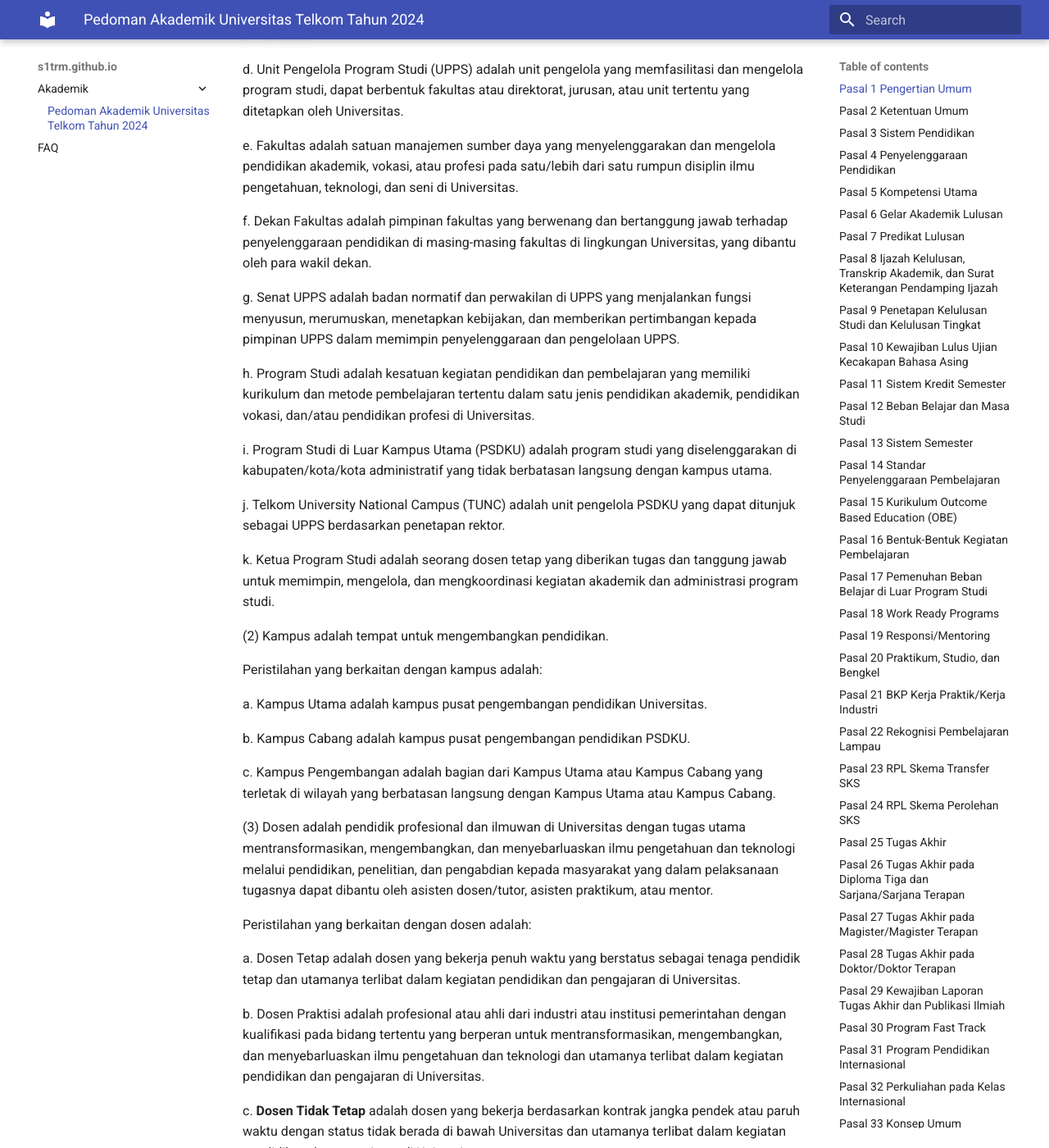
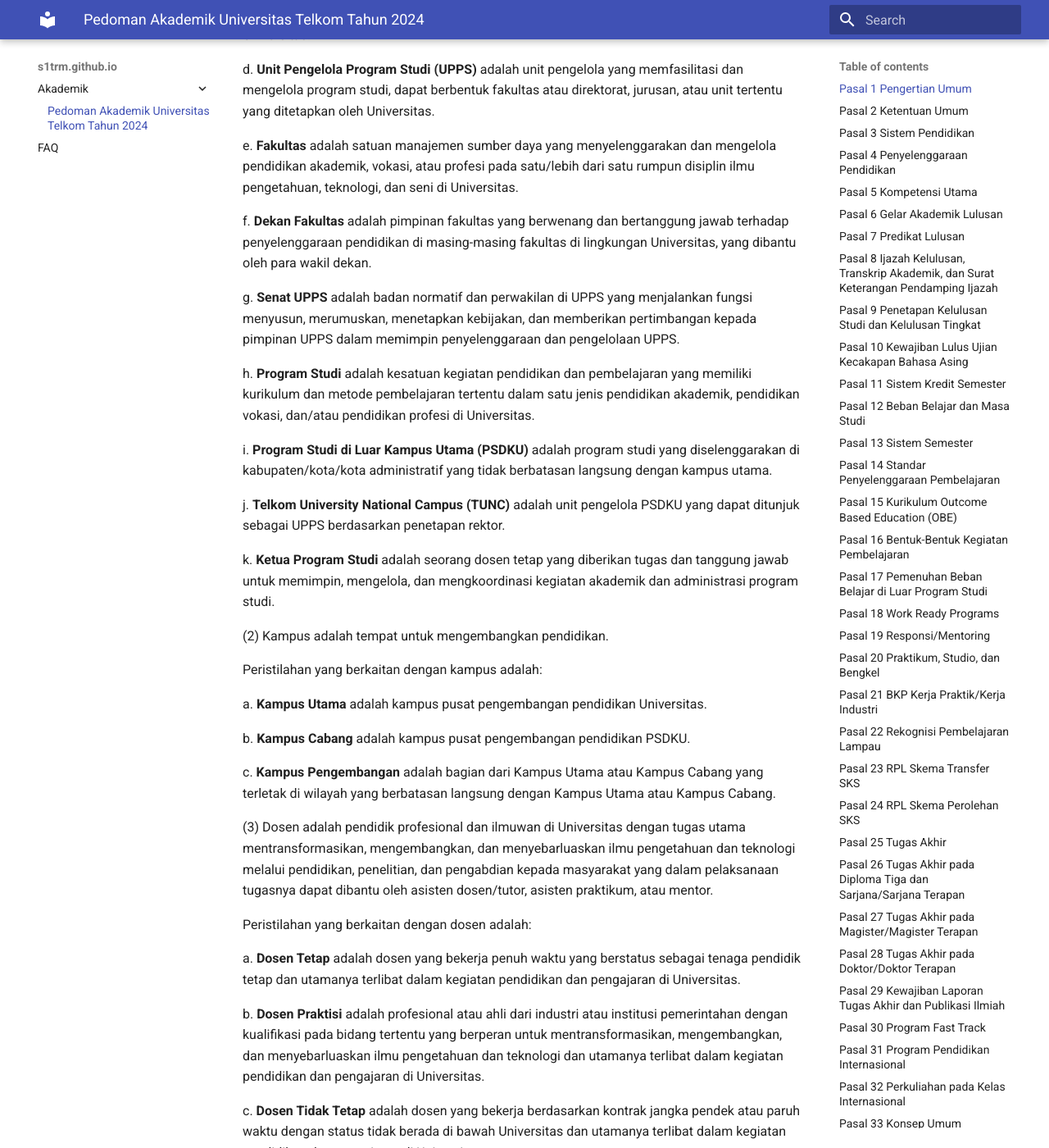
Before and after one commit to s1trm/knowledge, an MkDocs documentation site: the page built from docs/pedak_2024.md, in a window 1280 px wide and 1400 px high, scrolled down 602 px. Shown: the whole window at 82% size. Built offline with MkDocs 1.6.1 and Material for MkDocs 9.7.7, drawn with Linux system fonts in a browser that asks for light colours.

Commit message:
perbaikan bold di pasal 1

```diff
--- a/docs/pedak_2024.md
+++ b/docs/pedak_2024.md
@@ -13,39 +13,39 @@
 
   c. **Senat Universitas** yang selanjutnya disingkat Senat adalah badan normatif dan perwakilan di Universitas yang menjalankan fungsi menyusun, merumuskan, menetapkan kebijakan, dan memberikan pertimbangan kepada rektor dalam memimpin penyelenggaraan dan pengelolaan Universitas.
 
-  d. Unit Pengelola Program Studi (UPPS) adalah unit pengelola yang memfasilitasi dan mengelola program studi, dapat berbentuk fakultas atau direktorat, jurusan, atau unit tertentu yang ditetapkan oleh Universitas.
-
-  e. Fakultas adalah satuan manajemen sumber daya yang menyelenggarakan dan mengelola pendidikan akademik, vokasi, atau profesi pada satu/lebih dari satu rumpun disiplin ilmu pengetahuan, teknologi, dan seni di Universitas.
-
-  f. Dekan Fakultas adalah pimpinan fakultas yang berwenang dan bertanggung jawab terhadap penyelenggaraan pendidikan di masing-masing fakultas di lingkungan Universitas, yang dibantu oleh para wakil dekan.
-
-  g. Senat UPPS adalah badan normatif dan perwakilan di UPPS yang menjalankan fungsi menyusun, merumuskan, menetapkan kebijakan, dan memberikan pertimbangan kepada pimpinan UPPS dalam memimpin penyelenggaraan dan pengelolaan UPPS.
-
-  h. Program Studi adalah kesatuan kegiatan pendidikan dan pembelajaran yang memiliki kurikulum dan metode pembelajaran tertentu dalam satu jenis pendidikan akademik, pendidikan vokasi, dan/atau pendidikan profesi di Universitas.
-
-  i. Program Studi di Luar Kampus Utama (PSDKU) adalah program studi yang diselenggarakan di kabupaten/kota/kota administratif yang tidak berbatasan langsung dengan kampus utama.
-
-  j. Telkom University National Campus (TUNC) adalah unit pengelola PSDKU yang dapat ditunjuk sebagai UPPS berdasarkan penetapan rektor.
-
-  k. Ketua Program Studi adalah seorang dosen tetap yang diberikan tugas dan tanggung jawab untuk memimpin, mengelola, dan mengkoordinasi kegiatan akademik dan administrasi program studi.
+  d. **Unit Pengelola Program Studi (UPPS)** adalah unit pengelola yang memfasilitasi dan mengelola program studi, dapat berbentuk fakultas atau direktorat, jurusan, atau unit tertentu yang ditetapkan oleh Universitas.
+
+  e. **Fakultas** adalah satuan manajemen sumber daya yang menyelenggarakan dan mengelola pendidikan akademik, vokasi, atau profesi pada satu/lebih dari satu rumpun disiplin ilmu pengetahuan, teknologi, dan seni di Universitas.
+
+  f. **Dekan Fakultas** adalah pimpinan fakultas yang berwenang dan bertanggung jawab terhadap penyelenggaraan pendidikan di masing-masing fakultas di lingkungan Universitas, yang dibantu oleh para wakil dekan.
+
+  g. **Senat UPPS** adalah badan normatif dan perwakilan di UPPS yang menjalankan fungsi menyusun, merumuskan, menetapkan kebijakan, dan memberikan pertimbangan kepada pimpinan UPPS dalam memimpin penyelenggaraan dan pengelolaan UPPS.
+
+  h. **Program Studi** adalah kesatuan kegiatan pendidikan dan pembelajaran yang memiliki kurikulum dan metode pembelajaran tertentu dalam satu jenis pendidikan akademik, pendidikan vokasi, dan/atau pendidikan profesi di Universitas.
+
+  i. **Program Studi di Luar Kampus Utama (PSDKU)** adalah program studi yang diselenggarakan di kabupaten/kota/kota administratif yang tidak berbatasan langsung dengan kampus utama.
+
+  j. **Telkom University National Campus (TUNC)** adalah unit pengelola PSDKU yang dapat ditunjuk sebagai UPPS berdasarkan penetapan rektor.
+
+  k. **Ketua Program Studi** adalah seorang dosen tetap yang diberikan tugas dan tanggung jawab untuk memimpin, mengelola, dan mengkoordinasi kegiatan akademik dan administrasi program studi.
 
 (2) Kampus adalah tempat untuk mengembangkan pendidikan.
 
 Peristilahan yang berkaitan dengan kampus adalah:
 
-  a. Kampus Utama adalah kampus pusat pengembangan pendidikan Universitas.
-
-  b. Kampus Cabang adalah kampus pusat pengembangan pendidikan PSDKU.
-
-  c. Kampus Pengembangan adalah bagian dari Kampus Utama atau Kampus Cabang yang terletak di wilayah yang berbatasan langsung dengan Kampus Utama atau Kampus Cabang.
+  a. **Kampus Utama** adalah kampus pusat pengembangan pendidikan Universitas.
+
+  b. **Kampus Cabang** adalah kampus pusat pengembangan pendidikan PSDKU.
+
+  c. **Kampus Pengembangan** adalah bagian dari Kampus Utama atau Kampus Cabang yang terletak di wilayah yang berbatasan langsung dengan Kampus Utama atau Kampus Cabang.
 
 (3) Dosen adalah pendidik profesional dan ilmuwan di Universitas dengan tugas utama mentransformasikan, mengembangkan, dan menyebarluaskan ilmu pengetahuan dan teknologi melalui pendidikan, penelitian, dan pengabdian kepada masyarakat yang dalam pelaksanaan tugasnya dapat dibantu oleh asisten dosen/tutor, asisten praktikum, atau mentor.
 
 Peristilahan yang berkaitan dengan dosen adalah:
 
-  a. Dosen Tetap adalah dosen yang bekerja penuh waktu yang berstatus sebagai tenaga pendidik tetap dan utamanya terlibat dalam kegiatan pendidikan dan pengajaran di Universitas.
-
-  b. Dosen Praktisi adalah profesional atau ahli dari industri atau institusi pemerintahan dengan kualifikasi pada bidang tertentu yang berperan untuk mentransformasikan, mengembangkan, dan menyebarluaskan ilmu pengetahuan dan teknologi dan utamanya terlibat dalam kegiatan pendidikan dan pengajaran di Universitas.
+  a. **Dosen Tetap** adalah dosen yang bekerja penuh waktu yang berstatus sebagai tenaga pendidik tetap dan utamanya terlibat dalam kegiatan pendidikan dan pengajaran di Universitas.
+
+  b. **Dosen Praktisi** adalah profesional atau ahli dari industri atau institusi pemerintahan dengan kualifikasi pada bidang tertentu yang berperan untuk mentransformasikan, mengembangkan, dan menyebarluaskan ilmu pengetahuan dan teknologi dan utamanya terlibat dalam kegiatan pendidikan dan pengajaran di Universitas.
 
   c. **Dosen Tidak Tetap** adalah dosen yang bekerja berdasarkan kontrak jangka pendek atau paruh waktu dengan status tidak berada di bawah Universitas dan utamanya terlibat dalam kegiatan pendidikan dan pengajaran di Universitas.
 
```
